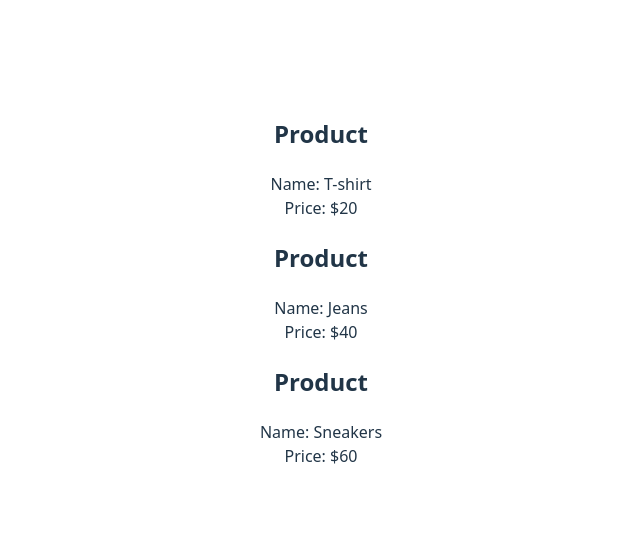
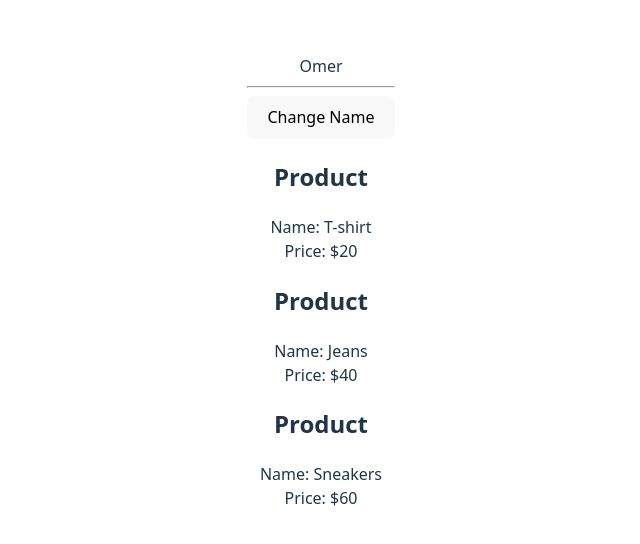
Before and after one commit to girgineromer3019-dot/React-Node, a React (Vite) app in the folder ReactLearning/: page / in a window 1280 px wide. Shown: the part 118-662 px from the top of the page, without its empty margins (319-959 px from the left). Built offline with nearby package versions, Linux system fonts and the light colour scheme.

Commit message:
React
Ik ben bezig met React te leren

```diff
--- a/ReactLearning/src/App.jsx
+++ b/ReactLearning/src/App.jsx
@@ -1,10 +1,22 @@
 import React from "react";
 import './App.css';
 import Product from './Product';
+import { useState } from "react";
 
 function App() {
+
+//useState = bir hooks (verileri yonetmek icin kullanilir.)
+const [name, setname] = useState('Omer');
+const [name1, setname1] = useState ('Ali');
+const [name2, setname2] = useState ('Veli');
+const [name3, setname3] = useState ('Ayse');
+
+
   return (
     <div>
+      {name}
+      <hr />
+      <button onClick={() => setname('Ahmet')}>Change Name</button>
       <Product name="T-shirt" price={20} />
       <Product name="Jeans" price={40} />
       <Product name="Sneakers" price={60} />
```
